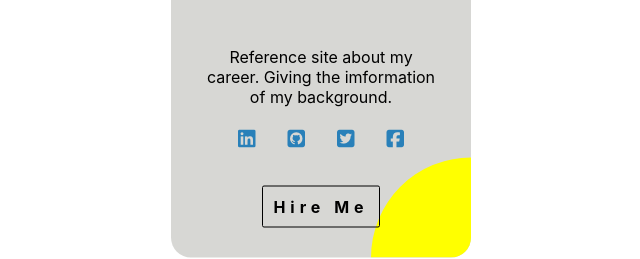
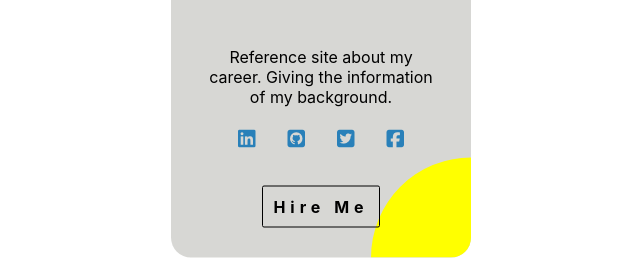
Before and after one commit to Saurabhkanawade/saurabhprofile, a plain HTML site: page index.html in a window 1280 px wide. Shown: the part 376-635 px from the top of the page, 319-959 px from the left. Drawn offline with Linux system fonts and the light colour scheme.

Commit message:
spellling mistake

```diff
--- a/index.html
+++ b/index.html
@@ -135,7 +135,7 @@ overflow: hidden;
 <img src="./Saurabh Profile_files/mXwVHOAW_400x400.jpg" alt="failed to load">
 
 <h1>Saurabh Kanawade</h1>
-<p>Reference site about my career. Giving the imformation of my background. </p>
+<p>Reference site about my career. Giving the information of my background. </p>
 
 <ul>
     <li><a href="file:///C:/Web%20Development%20(Vs%20Code)/project/profile.html"><i class="fab fa-linkedin"></i></a></li>
```
